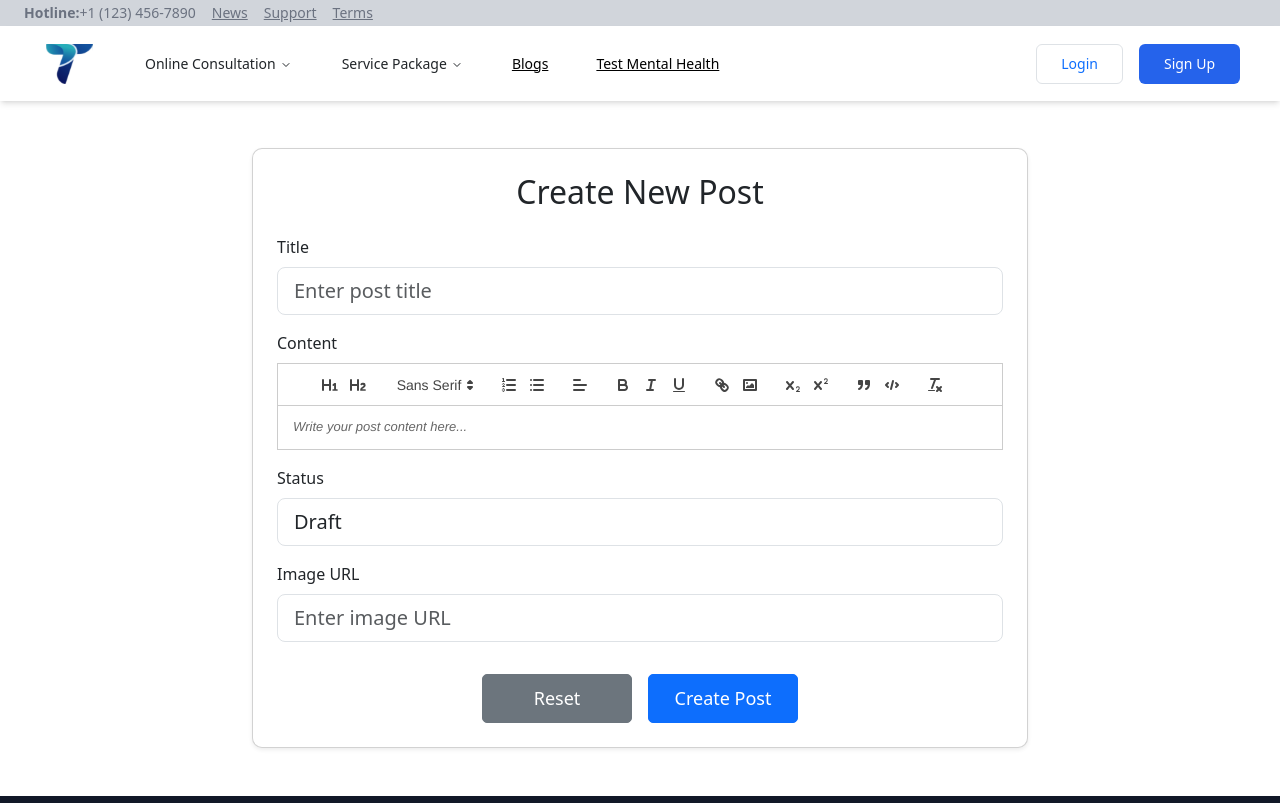
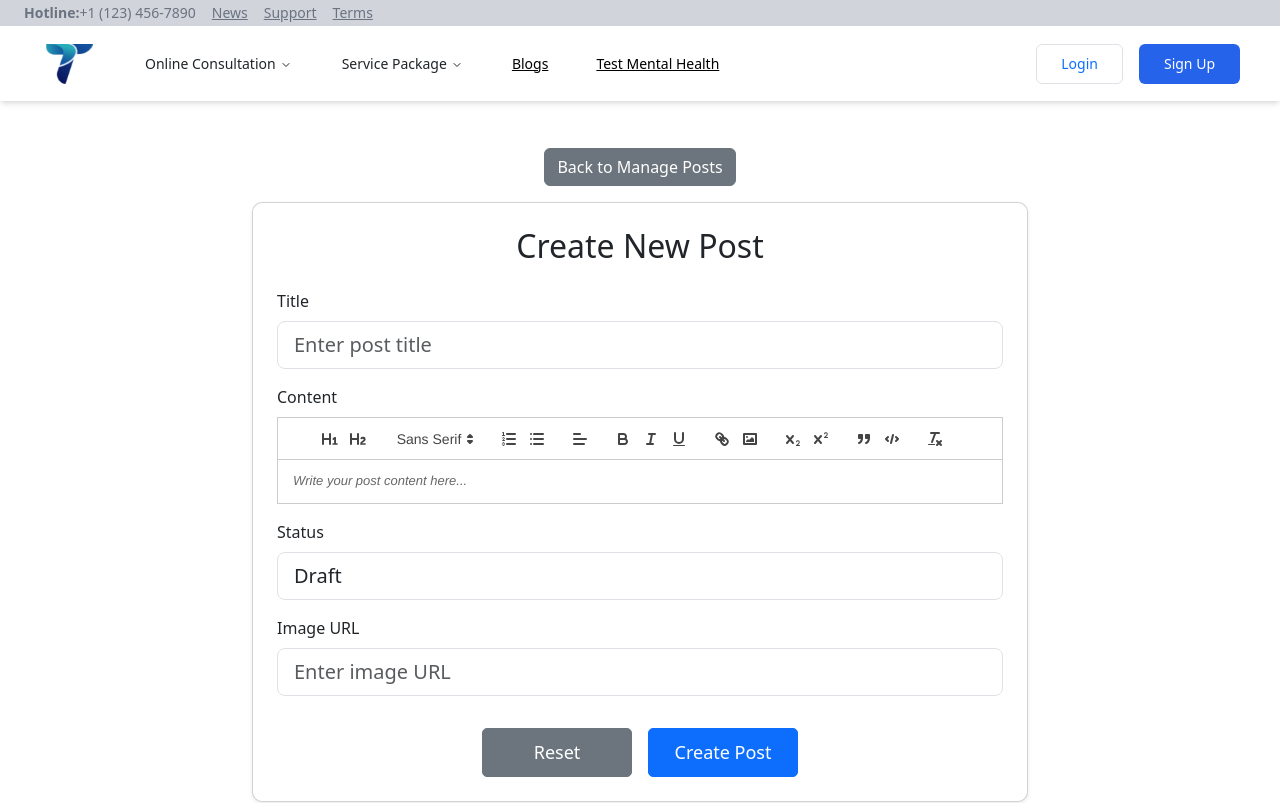
Before and after one commit to TunggTungg-HE171390/SE1763-NJ_WDP301_Team-2, a React (Vite) app in the folder Frontend/: page /create-post in a window 1280 px wide. Shown: the top 803 px of the page. Built offline with nearby package versions, Linux system fonts and the light colour scheme.

Commit message:
Update CreateNewBlogPost.jsx
Routing

```diff
--- a/Frontend/src/screens/staff/CreateNewBlogPost.jsx
+++ b/Frontend/src/screens/staff/CreateNewBlogPost.jsx
@@ -4,11 +4,11 @@ import "react-quill/dist/quill.snow.css"; // Import style cho Quill
 import { Button, Form, Container, Row, Col, Card, Stack } from "react-bootstrap";
 import { createBlogPost } from "../../api/blogPosts.api";
 import { useBootstrap } from "@/hooks/useBootstrap";
-
+import { useNavigate } from "react-router-dom";
 
 const CreateNewPost = () => {
-
     useBootstrap();
+    const navigate = useNavigate();
 
     const [title, setTitle] = useState("");
     const [content, setContent] = useState("");
@@ -46,7 +46,10 @@ const CreateNewPost = () => {
 
     return (
         <Container style={{ maxWidth: "800px", marginTop: "200px" }} className="my-5">
-            <Card className="p-4 shadow-sm" style={{ borderRadius: "10px", backgroundColor: "#ffffff" }}>
+            <Button variant="secondary" onClick={() => navigate("/manage-posts")}>
+                Back to Manage Posts
+            </Button>
+            <Card className="p-4 shadow-sm mt-3" style={{ borderRadius: "10px", backgroundColor: "#ffffff" }}>
                 <h2 className="text-center mb-4">Create New Post</h2>
                 <Form onSubmit={handleSubmit}>
                     <Form.Group controlId="title">
```
